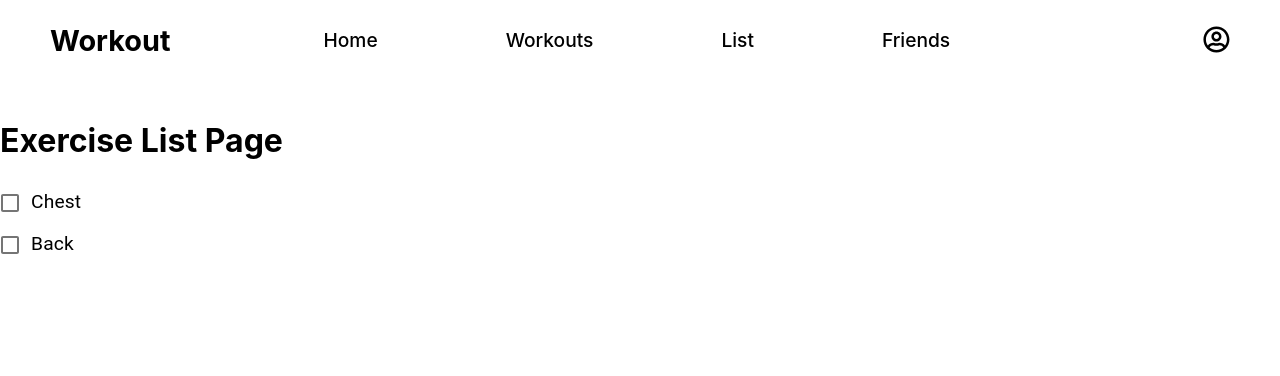
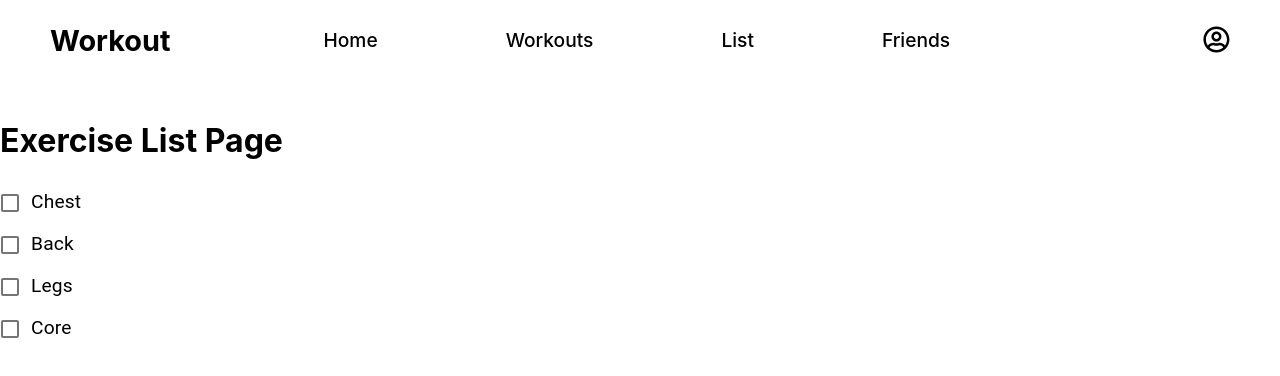
Before and after one commit to khaledelemam/WorkoutApp, a React (Create React App) app: page /ExerciseList in a window 1280 px wide. Shown: the top 376 px of the page. Built offline with nearby package versions, Linux system fonts and the light colour scheme; the HTML template or start-up script is replaced by a standard one.

Commit message:
added other muscle groups

```diff
--- a/src/components/ExerciseList/index.js
+++ b/src/components/ExerciseList/index.js
@@ -11,6 +11,8 @@ class ExerciseList extends React.Component{
 
   const {checkedA,
     checkedB,
+    checkedC,
+    checkedD,
     handleChange} = this.props;
 
 
@@ -28,6 +30,17 @@ class ExerciseList extends React.Component{
         control={<Checkbox checked={checkedB} onChange={handleChange} name="checkedB" />}
         label= 'Back'
       />
+      <br></br>
+      <FormControlLabel className='label'
+        control={<Checkbox checked={checkedC} onChange={handleChange} name="checkedC" />}
+        label= 'Legs'
+      />
+      <br></br>
+      <FormControlLabel className='label'
+        control={<Checkbox checked={checkedD} onChange={handleChange} name="checkedD" />}
+        label= 'Core'
+      />
+
 
     </div>
 
```
